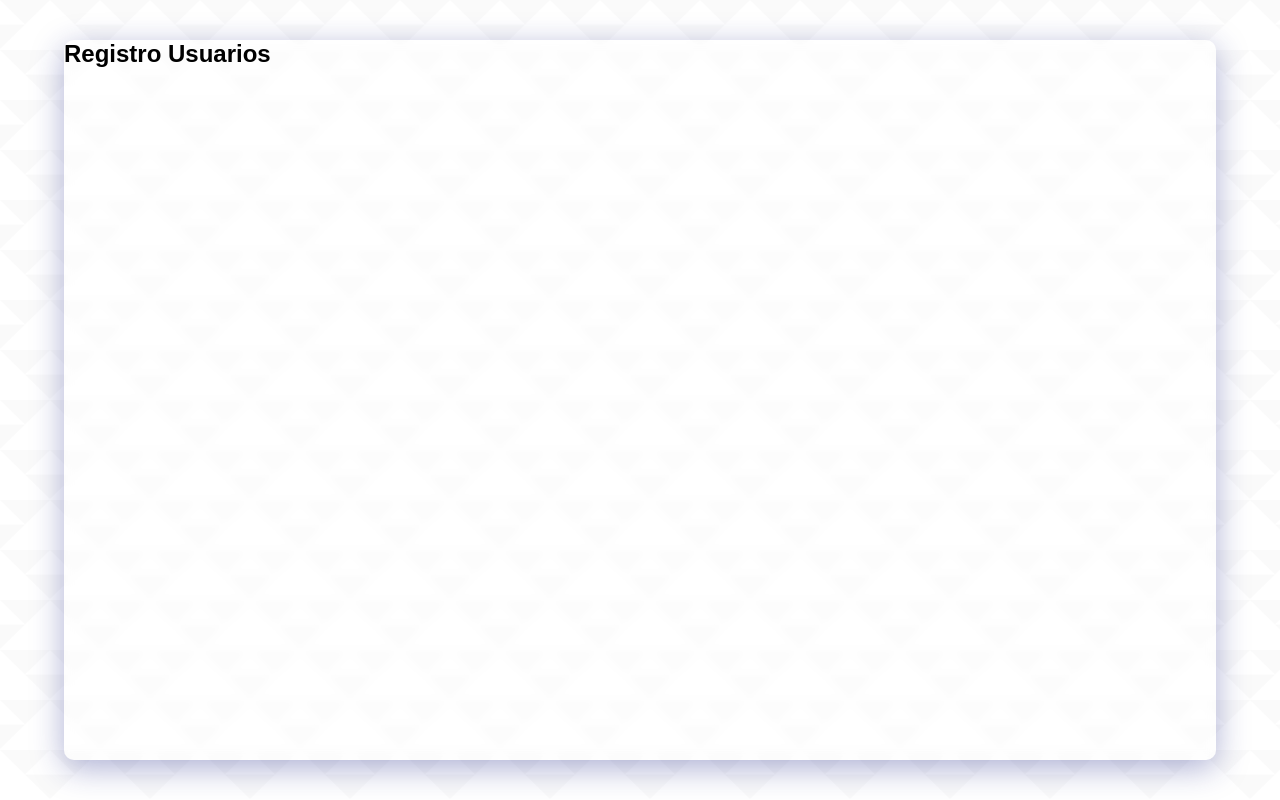
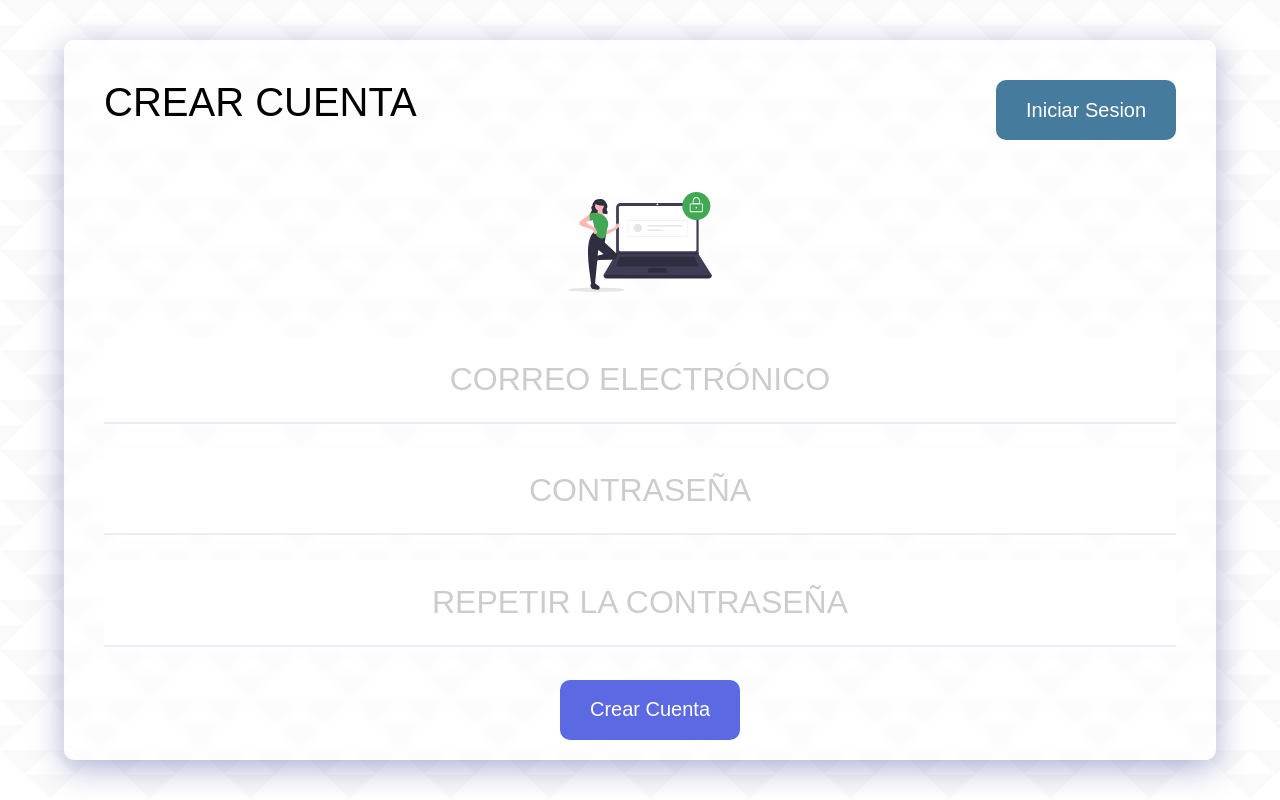
Before and after one commit to JesusEfrainGarciaRodriguez/lista_gastos, a React (Create React App) app: page /crear-cuenta in a window 1280 px wide. Built offline with nearby package versions, Linux system fonts and the light colour scheme; what webfontloader would draw is missing.

Commit message:
Registro de usuarios

```diff
--- a/src/componentes/RegistroUsuarios.js
+++ b/src/componentes/RegistroUsuarios.js
@@ -1,8 +1,61 @@
 import React from 'react';
+import { Helmet } from 'react-helmet';
+import styled from 'styled-components';
+
+// Componenetes
+import { Header, Titulo, ContenedorHeader, ContenedorBotones } from './../elementos/Header';
+import {Formulario, Input, ContenedorBoton} from './../elementos/ElementosDeFormulario';
+import Boton from '../elementos/Boton';
+
+// Imagenes
+import {ReactComponent as SvgLogin} from './../img/registro.svg';
+
+const Svg = styled(SvgLogin)`
+    width: 100%;
+    max-height: 6.25rem; /* 100px */
+    margin-bottom: 1.25rem; /* 20px */
+`;
 
 const RegistroUsuarios = () => {
     return (
-        <h2>Registro Usuarios</h2>
+        <>
+
+            <Helmet>
+                <title>Crear Cuenta</title>
+            </Helmet>
+
+            <Header>
+                <ContenedorHeader>
+                    <Titulo>Crear Cuenta</Titulo>
+                    <div>
+                        <Boton to="/iniciar-sesion">Iniciar Sesion</Boton>
+                    </div>
+                </ContenedorHeader>
+            </Header>
+
+            <Formulario>
+                <Svg/>
+                <Input
+                    type="email"
+                    name="email"
+                    placeholder="Correo Electrónico"
+                />
+                <Input
+                    type="password"
+                    name="password"
+                    placeholder="Contraseña"
+                />
+                <Input
+                    type="password"
+                    name="password2"
+                    placeholder="Repetir la Contraseña"
+                />
+                <ContenedorBoton>
+                    <Boton as="button" type="submit" primario>Crear Cuenta</Boton>
+                </ContenedorBoton>
+            </Formulario>
+
+        </>
     );
 }
 
--- /dev/null
+++ b/src/elementos/ElementosDeFormulario.js
@@ -0,0 +1,67 @@
+import styled from 'styled-components';
+import theme from './../theme'
+
+const ContenedorFiltros = styled.div`
+    display: flex;
+    justify-content: space-between;
+    margin-bottom: 1.87rem; /* 30px */
+
+    @media(max-width: 60rem){ /* 950px */
+        flex-direction: column;
+
+        & > * {
+            width: 100%;
+            margin-bottom: 0.62rem; /* 10px */
+        }
+    }
+`;
+
+const Formulario = styled.form`
+    padding: 0 2.5rem; /* 40px */
+    height: 100%;
+    display: flex;
+    flex-direction: column;
+    justify-content: space-around;
+    input {
+        width: 100%;
+        text-align: center;
+        padding: 1.5rem 0;
+        font-family: 'Work Sans', sans-serif;
+        &::placeholder {
+            color: rgba(0,0,0,.2);
+        }
+    }
+
+    @media(max-width: 60rem){ /* 950px */
+        justify-content: start;
+    }
+`;
+
+const Input = styled.input`
+    font-size: 2rem; /* 32px */
+    text-transform: uppercase;
+    border: none;
+    border-bottom: 2px solid ${theme.grisClaro};
+    outline: none;
+
+    @media(max-width: 60rem){ /* 950px */
+        font-size: 1.5rem; /* 24px */
+    }
+`;
+
+const InputGrande = styled(Input)`
+    font-size: 4.37rem; /* 70px */
+    font-weight: bold;
+`;
+
+const ContenedorBoton = styled.div`
+    display: flex;
+    justify-content: center;
+    margin: 0.5rem 0;  /* 8px */
+
+    @media(max-width: 60rem){ /* 950px */
+        margin: 1.5rem 0;  /* 24px */
+    }
+`;
+
+export {ContenedorFiltros, Formulario, Input, InputGrande, ContenedorBoton};
--- /dev/null
+++ b/src/theme.js
@@ -0,0 +1,12 @@
+const theme = {
+    fondo: '#F9F9F9',
+    colorPrimario: '#5B69E2',
+    colorSecundario: '#000',
+    verde: '#43A854',
+    rojo: '#E34747',
+    grisClaro: '#E8EFF1',
+    grisClaro2: '#CBDDE2',
+    azulClaro: '#8792F1'
+}
+
+export default theme;
```
